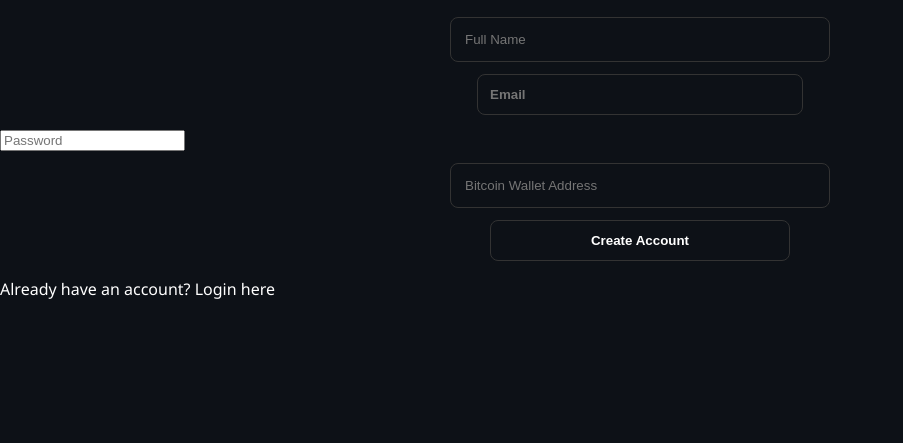
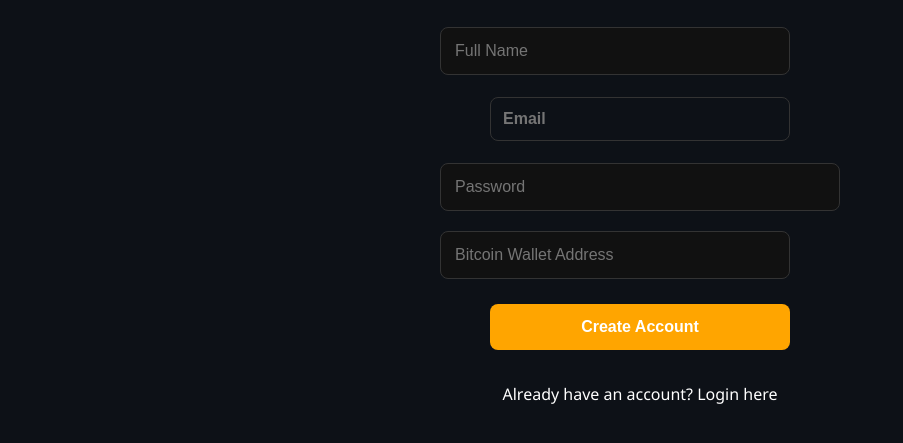
Before and after one commit to bitcoin-loan/quickbtc, a plain HTML site: page signup.html in a window 1280 px wide. Shown: the part 59-502 px from the top of the page, without its empty margins (0-903 px from the left). Drawn offline with Linux system fonts and the light colour scheme.

Commit message:
Update styles.css

```diff
--- a/styles.css
+++ b/styles.css
@@ -475,3 +475,38 @@ form button:hover {
   .hero h1 { font-size: 36px; }
   .hero p { font-size: 16px; }
 }
+/* SIGNUP FORM FIX */
+.signup-form {
+    display: flex;
+    flex-direction: column;
+    width: 90%;
+    max-width: 400px;
+    margin: auto;
+}
+
+.signup-form input {
+    padding: 14px;
+    margin: 10px 0;
+    border-radius: 8px;
+    border: 1px solid #333;
+    background: #111;
+    color: white;
+    font-size: 16px;
+    width: 100%;
+    box-sizing: border-box;
+}
+
+.signup-form button {
+    padding: 14px;
+    margin-top: 15px;
+    background: orange;
+    border: none;
+    border-radius: 8px;
+    font-size: 16px;
+    cursor: pointer;
+}
+
+.login-link {
+    text-align: center;
+    margin-top: 20px;
+}
```
